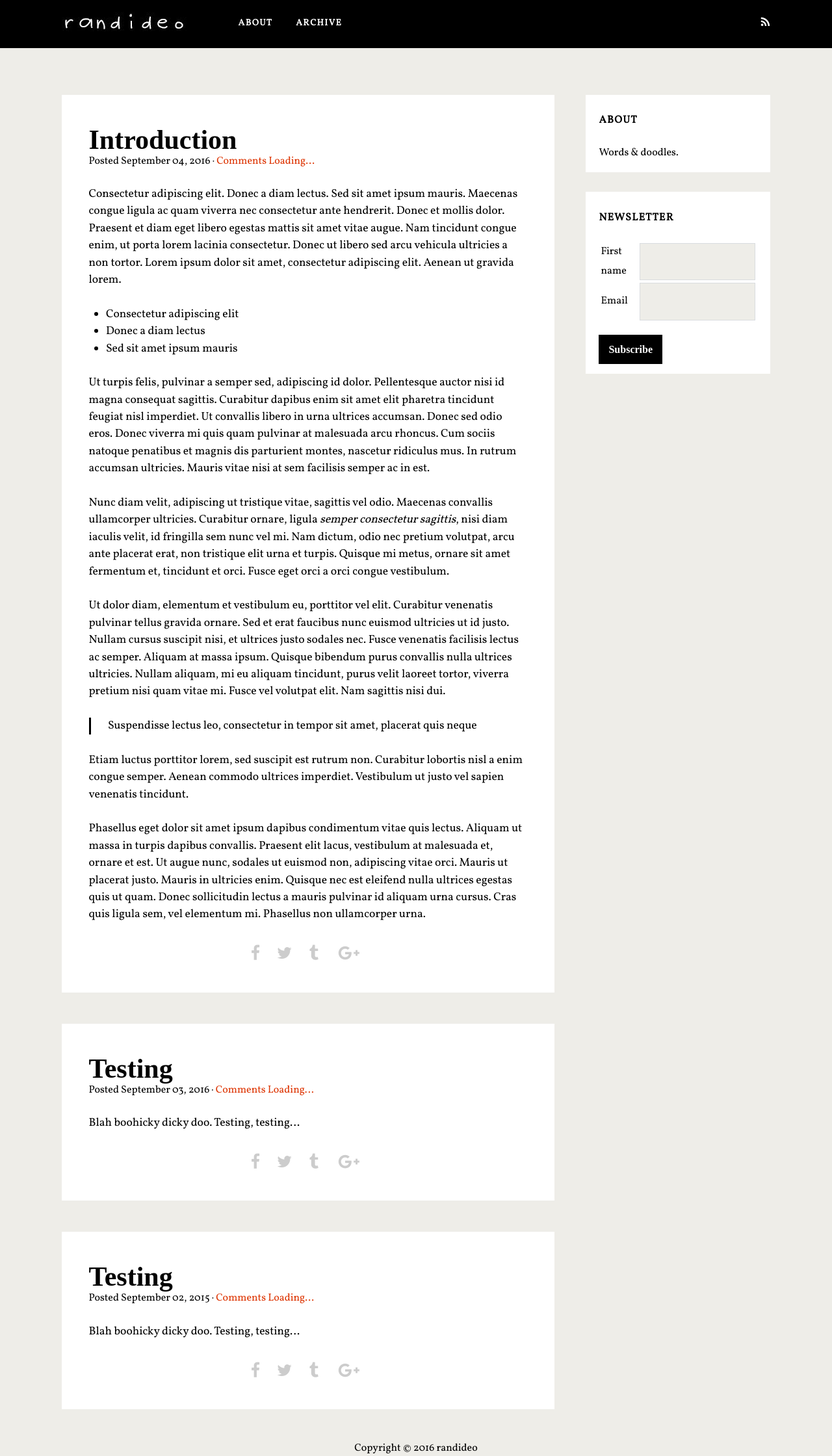
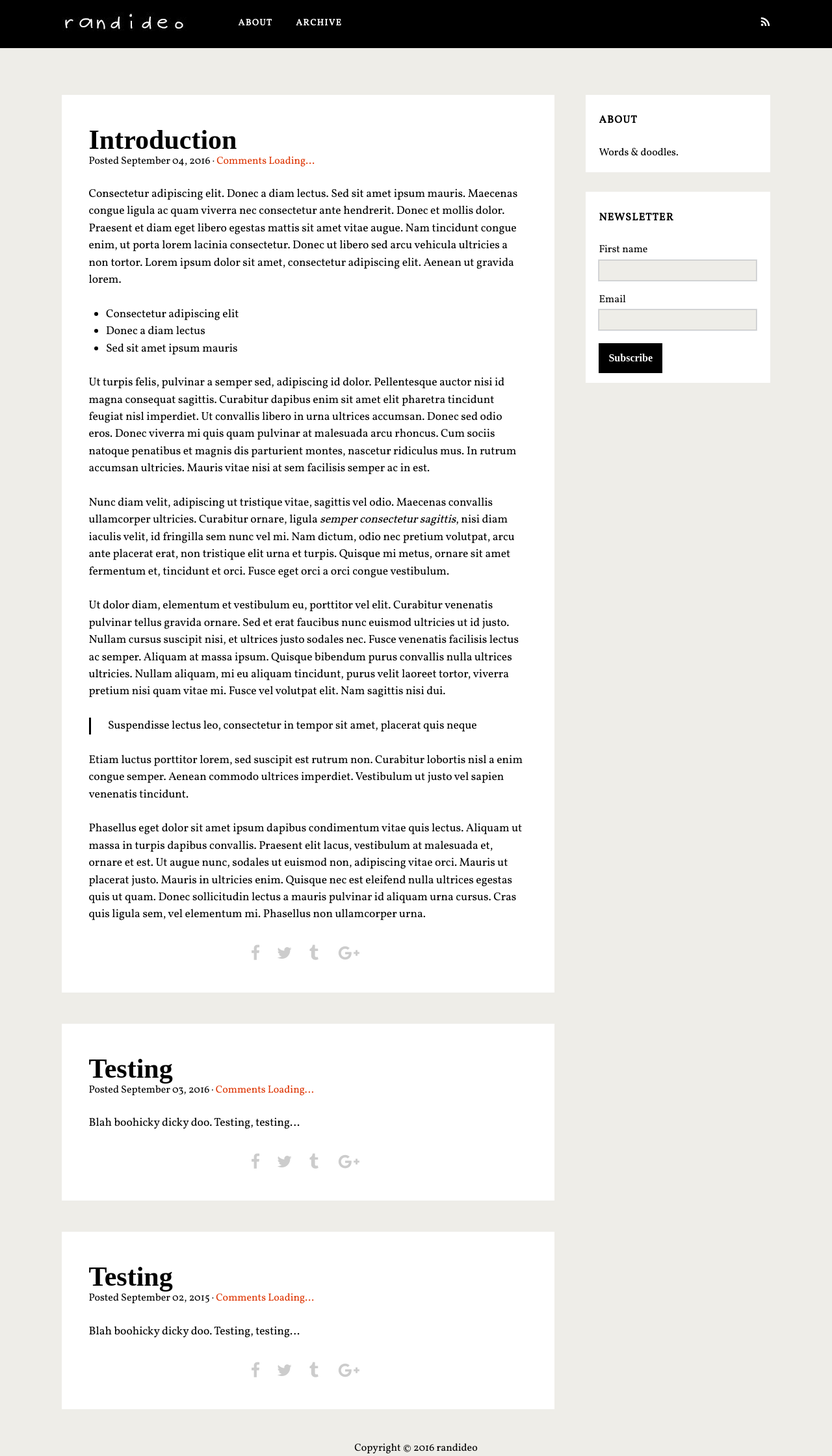
Before and after one commit to randideo/randideo.github.io, a Jekyll site: the page built from index.html, in a window 1280 px wide. Shown: the whole page at 65% size. Built offline with Jekyll 4.4.1, drawn with Linux system fonts in a browser that asks for light colours; nearby versions of some CDN libraries; some web fonts are replaced; comment, search, counter and statistics services are not loaded.

Commit message:
Update sidebar.html

```diff
--- a/_includes/sidebar.html
+++ b/_includes/sidebar.html
@@ -17,19 +17,16 @@ Words & doodles.
     <div class='widget-content'>
     <div class="email-octopus-form-wrapper">
 <form method="post" name="subscribeform" id="subscribeform" enctype="multipart/form-data">
-    <table border=0>
 
-        <tr>
-            <td><div class="required">First name</div></td>
-            <td class="attributeinput">
-                <input type=text name="attribute1" id="attribute1" class="attributeinput" size="40" value="">
-            </td>
-        </tr>
-          <tr>
-            <td><div class="required">Email</div></td>
-            <td class="attributeinput"><input type=text name="email" value="" id="email" size="40"></td>
-        </tr>
-    </table>
+<div class="email-octopus-form-row">
+<label>First name</label>
+                <input type=text class="email-octopus-email-address" name="attribute1" id="attribute1" class="attributeinput" size="40" value="">
+    </div>
+
+<div class="email-octopus-form-row">
+    <label>Email</label>
+           <input type=text class="email-octopus-email-address" name="email" value="" id="email" size="40">
+    </div>
     <input type=hidden name="htmlemail" value="1">
     <input type="hidden" name="list[11]" value="signup"  />
     <input type="hidden" name="subscribe" value="subscribe"/>
```
